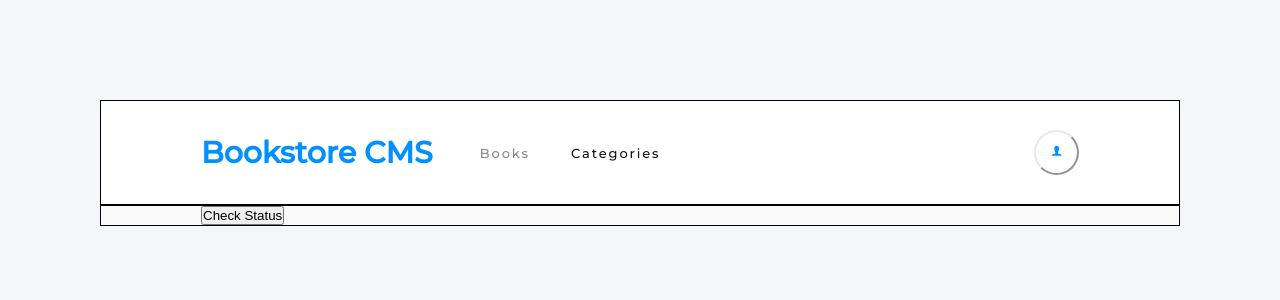
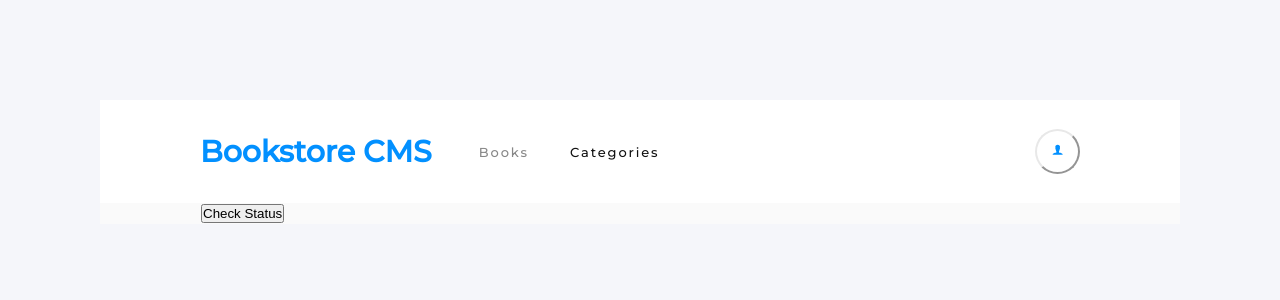
Before and after one commit to amon-cofie/bookstore-react-redux, a React (Create React App) app: page /categories in a window 1280 px wide. Shown: the top 300 px of the page. Built offline with nearby package versions, Linux system fonts and the light colour scheme.

Commit message:
Update styling to show progress bar

```diff
--- a/package.json
+++ b/package.json
@@ -7,7 +7,7 @@
     "@testing-library/jest-dom": "^5.16.5",
     "@testing-library/react": "^13.4.0",
     "@testing-library/user-event": "^13.5.0",
-    "antd": "^4.24.1",
+    "antd": "^4.24.2",
     "axios": "^1.1.3",
     "prop-types": "^15.8.1",
     "react": "^18.2.0",
--- a/src/components/Book.js
+++ b/src/components/Book.js
@@ -40,6 +40,7 @@ const Book = (props) => {
         <div className={style.completedStats}>
           <div className={style.progressBar}>
             <Progress
+              strokeColor="#0290ff"
               type="circle"
               percent={60}
               className="circle"
--- a/src/css/Book.module.css
+++ b/src/css/Book.module.css
@@ -72,6 +72,8 @@
 
 .updateProgressBtn {
   margin-top: 1.438rem;
+  border-style: none;
+  color: #fff;
   padding: 0.438rem 1.188rem 0.5rem 1.375rem;
   border-radius: 3px;
   background-color: var(--accent-color);
--- a/src/css/FormInput.module.css
+++ b/src/css/FormInput.module.css
@@ -30,6 +30,8 @@
 }
 
 .button {
+  border-style: none;
+  color: #fff;
   margin-left: auto;
   width: 15%;
   height: 2.813rem;
--- a/src/index.css
+++ b/src/index.css
@@ -31,7 +31,6 @@ body {
   display: flex;
   align-items: center;
   justify-content: space-between;
-  border: 1px solid black;
   padding: 1.813rem 6.25rem;
   background-color: #fff;
 }
@@ -70,7 +69,7 @@ body {
 .app-components-container {
   padding-left: 6.25rem;
   padding-right: 6.25rem;
-  border: 1px solid black;
+  border: 1px solid #fafafa;
   background-color: #fafafa;
 }
 
```
Also changed, not shown: 1 other file (tests, documents, lock files or other folders).
